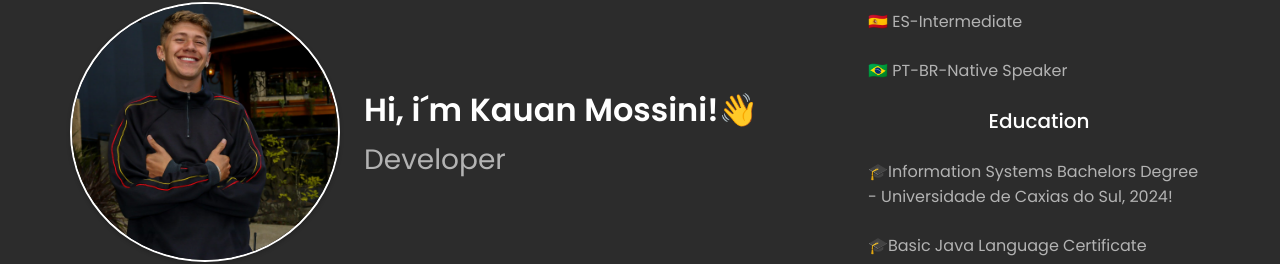
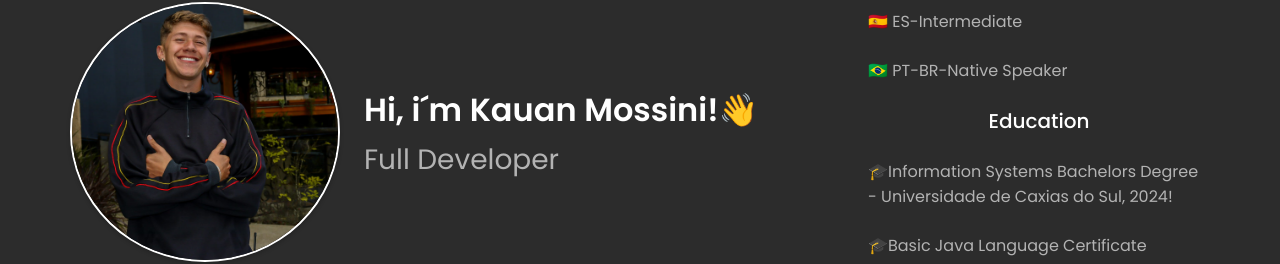
Before and after one commit to Mossinii/my-portifolio, a Next.js app: page / in a window 1280 px wide. Shown: the part 152-416 px from the top of the page. Built offline with nearby package versions, Linux system fonts and the light colour scheme.

Commit message:
"changes"

```diff
--- a/src/app/components/header/header.tsx
+++ b/src/app/components/header/header.tsx
@@ -8,7 +8,7 @@ export function Header() {
     <div className="header">
       <div>
         <h1>Hi, i´m Kauan Mossini!👋</h1>
-        <h2> Developer</h2>
+        <h2> Full Developer</h2>
         </div>
       <Image
         src="/me.jpeg"
```
